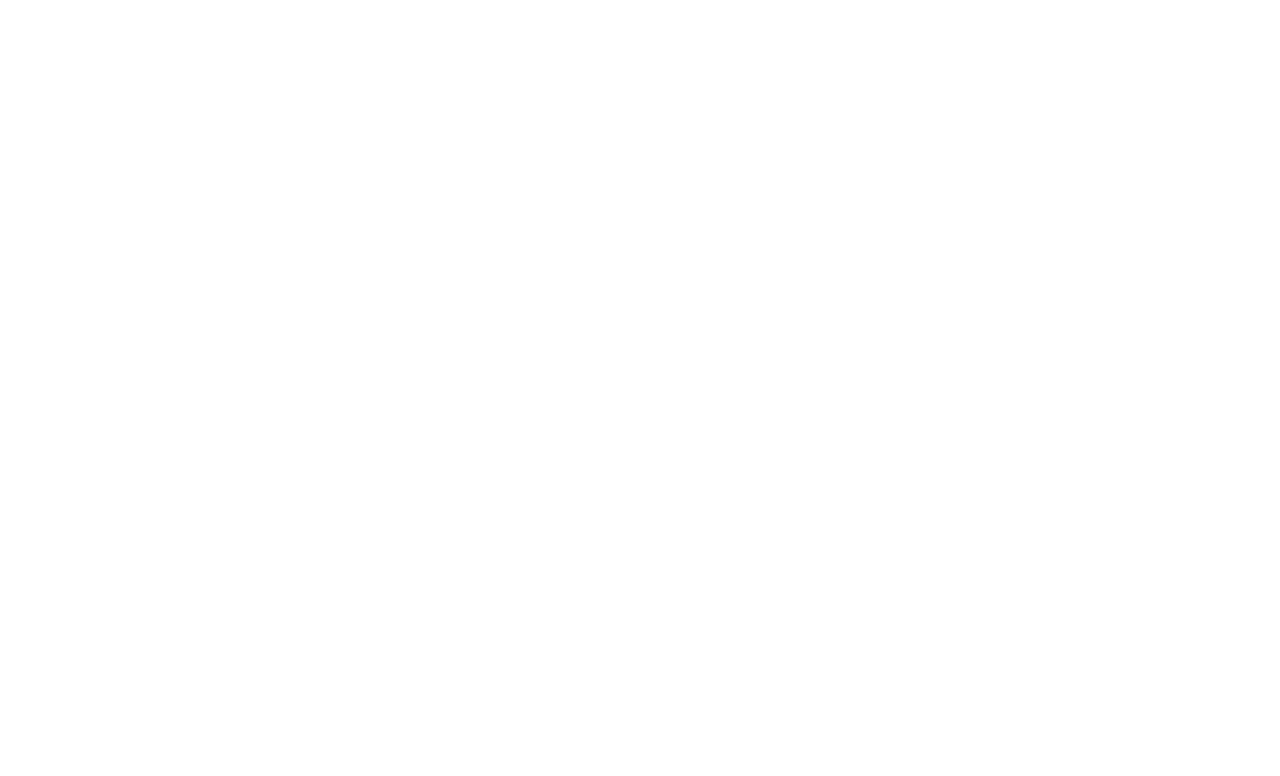
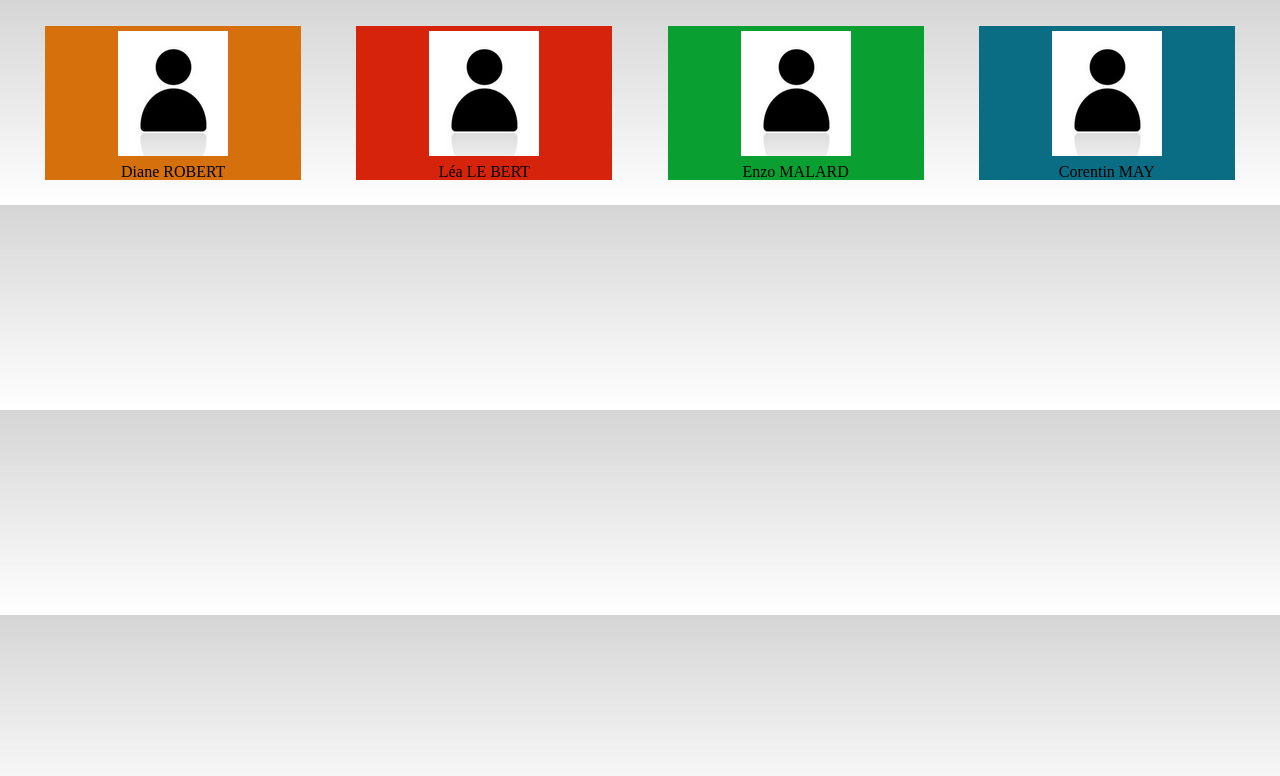
Before and after one commit to EnzDev/PPP-Website, a plain HTML site: page index.html in a window 1280 px wide. Drawn offline with Linux system fonts and the light colour scheme.

Commit message:
page acceuil v1
1er mise en forme

```diff
--- a/index.html
+++ b/index.html
@@ -1,6 +1,67 @@
+<!DOCTYPE html>
+<html>
+  <head>
+    <link rel="stylesheet" href="src/css/reset.css" media="screen" charset="utf-8">
+    <link rel="stylesheet" href="src/css/main_index.css" media="screen" charset="utf-8">
+    <meta charset="utf-8">
+    <title></title>
+  </head>
+  <body>
+    <header>
 
-<!-- couleurs:
-Co: 0B6D84
-Enz:  09A031
-Diane: D6700C
-Lea: D6230C-->
+    </header>
+    <nav>
+        <ul>
+          <li id="orange">
+            <img src="src/img/diane.jpg" alt="" />
+            <p>
+              Diane ROBERT
+            </p>
+            <ul>
+              <li>.. ans</li>
+              <li>Tel : </li>
+              <li>Mail : <a href="#"></a></li>
+              <li>Permi de conduire</li>
+            </ul>
+          </li>
+          <li id="rouge">
+            <img src="src/img/lea.jpg" alt="" />
+            <p>
+            Léa LE BERT
+            </p>
+            <ul>
+              <li>.. ans</li>
+              <li>Tel : </li>
+              <li>Mail : <a href="#"></a></li>
+              <li>Permi de conduire</li>
+            </ul>
+          </li>
+          <li id="vert">
+            <img src="src/img/enzo.jpg" alt="" />
+            <p>
+              Enzo MALARD
+            </p>
+            <ul>
+              <li>.. ans</li>
+              <li>Tel : </li>
+              <li>Mail : <a href="#"></a></li>
+              <li>Permi de conduire</li>
+            </ul>
+            </li>
+          <li id="bleu">
+            <img src="src/img/corentin.jpg" alt="" />
+            <p>
+              Corentin MAY
+            </p>
+            <ul>
+              <li>19 ans</li>
+              <li>Tel : 06.79.08.92.22</li>
+              <li>Mail : <a href="mailto:corentin.may@orange.fr"> corentin.may@orange.fr</a></li>
+            </ul>
+            </li>
+        </ul>
+    </nav>
+    <footer>
+    </footer>
+  </body>
+</html>
--- /dev/null
+++ b/src/css/main_index.css
@@ -0,0 +1,61 @@
+
+html {
+  box-sizing: border-box;
+}
+
+*, *:before, *:after {
+  box-sizing: inherit;
+}
+body{
+  /* Permalink - use to edit and share this gradient: http://colorzilla.com/gradient-editor/#bfbfbf+0,000000+100&0.65+0,0+100 */
+background: -moz-linear-gradient(top,  rgba(191,191,191,0.65) 0%, rgba(0,0,0,0) 100%); /* FF3.6-15 */
+background: -webkit-linear-gradient(top,  rgba(191,191,191,0.65) 0%,rgba(0,0,0,0) 100%); /* Chrome10-25,Safari5.1-6 */
+background: linear-gradient(to bottom,  rgba(191,191,191,0.65) 0%,rgba(0,0,0,0) 100%); /* W3C, IE10+, FF16+, Chrome26+, Opera12+, Safari7+ */
+filter: progid:DXImageTransform.Microsoft.gradient( startColorstr='#a6bfbfbf', endColorstr='#00000000',GradientType=0 ); /* IE6-9 */
+}
+
+#vert{
+  background: #09A031;
+}
+#rouge{
+  background: #D6230C;
+}
+#bleu{
+  background: #0B6D84;
+}
+#orange{
+  background: #D6700C
+}
+
+img{
+  margin: 5px;
+}
+
+nav{
+  width: 100%;
+  text-align: center;
+  height: 100%;
+}
+nav.ul{
+
+}
+nav ul li{
+  width: 20%;
+  list-style-type: none;
+  display: inline-block;
+  margin: 2%;
+}
+
+nav ul li ul {
+  display: none;
+  text-align: left;
+  list-style-type: disc;
+}
+nav ul li:hover ul{
+  display: block;
+}
+
+nav ul li ul li{
+  list-style-type: square;
+  width: 100%;
+}
--- /dev/null
+++ b/src/css/reset.css
@@ -0,0 +1,48 @@
+/* http://meyerweb.com/eric/tools/css/reset/
+   v2.0 | 20110126
+   License: none (public domain)
+*/
+
+html, body, div, span, applet, object, iframe,
+h1, h2, h3, h4, h5, h6, p, blockquote, pre,
+a, abbr, acronym, address, big, cite, code,
+del, dfn, em, img, ins, kbd, q, s, samp,
+small, strike, strong, sub, sup, tt, var,
+b, u, i, center,
+dl, dt, dd, ol, ul, li,
+fieldset, form, label, legend,
+table, caption, tbody, tfoot, thead, tr, th, td,
+article, aside, canvas, details, embed,
+figure, figcaption, footer, header, hgroup,
+menu, nav, output, ruby, section, summary,
+time, mark, audio, video {
+	margin: 0;
+	padding: 0;
+	border: 0;
+	font-size: 100%;
+	font: inherit;
+	vertical-align: baseline;
+}
+/* HTML5 display-role reset for older browsers */
+article, aside, details, figcaption, figure,
+footer, header, hgroup, menu, nav, section {
+	display: block;
+}
+body {
+	line-height: 1;
+}
+ol, ul {
+	list-style: none;
+}
+blockquote, q {
+	quotes: none;
+}
+blockquote:before, blockquote:after,
+q:before, q:after {
+	content: '';
+	content: none;
+}
+table {
+	border-collapse: collapse;
+	border-spacing: 0;
+}
```
Also changed, not shown: src/img/corentin.jpg (added), src/img/diane.jpg (added), src/img/enzo.jpg (added), src/img/lea.jpg (added).
